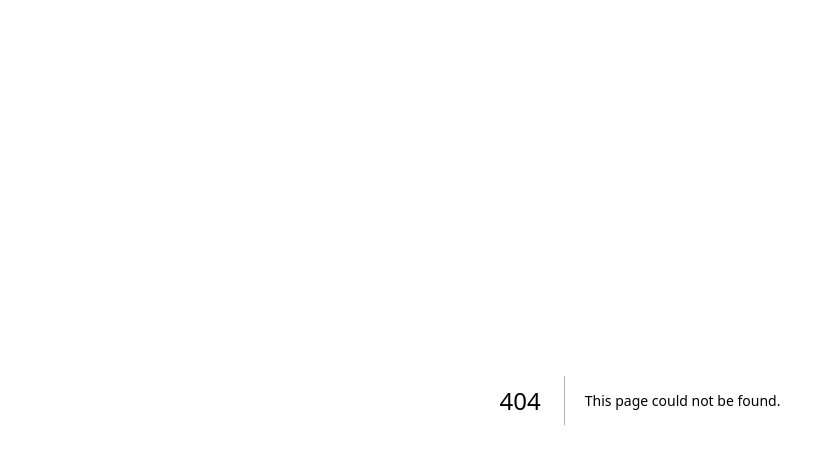
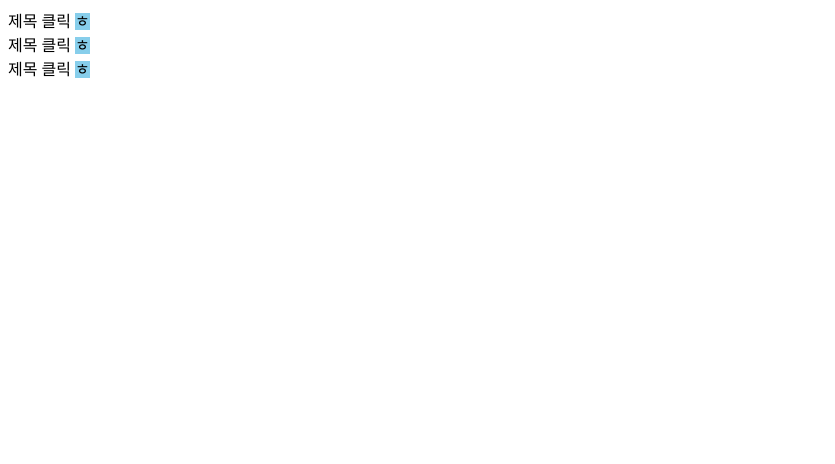
Before and after one commit to rmsoft-insu/nextboard, a Next.js app: page /motion/card2 in a window 1280 px wide. Before the commit this address had no page. Shown: the top 464 px of the page, without its empty margins (0-835 px from the left). Built offline with nearby package versions, Linux system fonts and the light colour scheme.

Commit message:
애니메이션 추가

```diff
--- /dev/null
+++ b/pages/motion/card2.tsx
@@ -0,0 +1,95 @@
+import { Variants, motion, AnimatePresence } from "framer-motion";
+import { useEffect, useState } from "react";
+import styled from "styled-components";
+
+const itemVariants: Variants = {
+  open: {
+    transformOrigin: "top",
+    scaleY: 1,
+    opacity: 1,
+    height: "80px",
+    transition: { duration: 0.2 },
+  },
+  closed: {
+    transformOrigin: "top",
+    scaleY: 0,
+    opacity: 0,
+    height: "0px",
+    transition: { duration: 0.2 },
+  },
+};
+
+const iconVariants: Variants = {
+  open: {
+    rotate: 180,
+  },
+  closed: {
+    rotate: 0,
+  },
+};
+
+const listData = [
+  { id: 1, name: "one" },
+  { id: 2, name: "two" },
+  { id: 3, name: "three" },
+];
+
+const Item = styled.div`
+  background-color: red;
+  width: 500px;
+`;
+const MotionDiv = styled(motion.div)`
+  background-color: skyblue;
+  width: 500px;
+`;
+const MotionIcon = styled(motion.span)`
+  background-color: skyblue;
+  width: 30px;
+  height: 30px;
+`;
+
+const Card = ({ setId, item, id }) => {
+  const isOpen = id === item.id;
+  const handleClick = () => {
+    setId(isOpen ? false : item.id);
+  };
+
+  return (
+    <div key={item.id}>
+      <div onClick={handleClick}>
+        제목 클릭{" "}
+        <MotionIcon
+          animate={isOpen ? "open" : "closed"}
+          variants={iconVariants}
+        >
+          ㅎ
+        </MotionIcon>
+      </div>
+      <AnimatePresence>
+        <MotionDiv
+          initial={false}
+          animate={isOpen ? "open" : "closed"}
+          variants={itemVariants}
+        >
+          <Item>아이템</Item>
+        </MotionDiv>
+      </AnimatePresence>
+    </div>
+  );
+};
+
+const MotionCard = () => {
+  const [id, setId] = useState(null);
+
+  return (
+    <>
+      {listData.map((item) => (
+        <div key={item.id}>
+          <Card setId={setId} id={id} item={item} />
+        </div>
+      ))}
+    </>
+  );
+};
+
+export default MotionCard;
```
